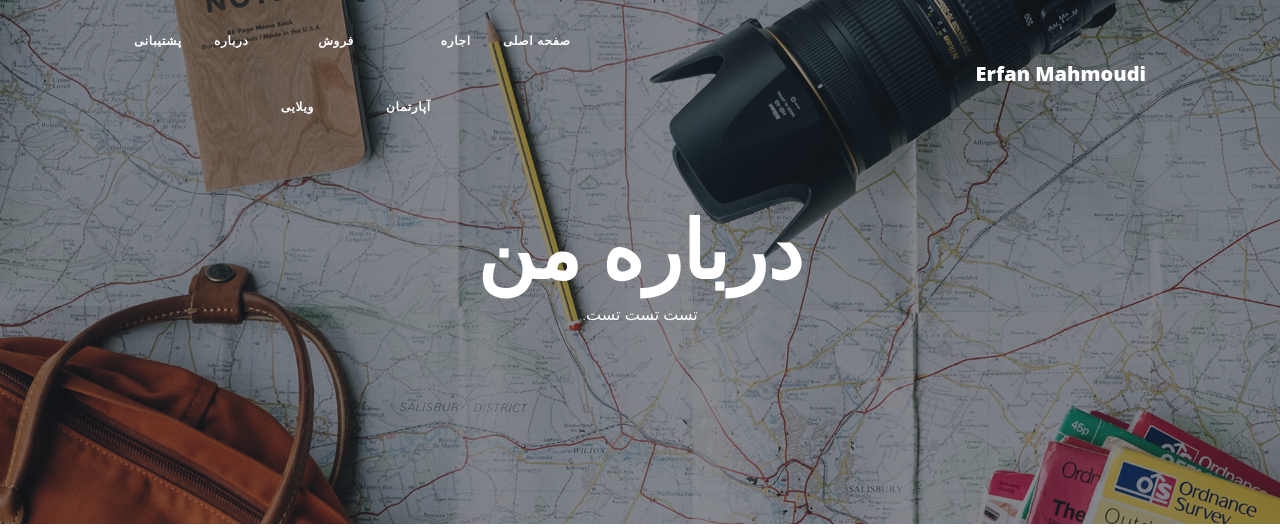
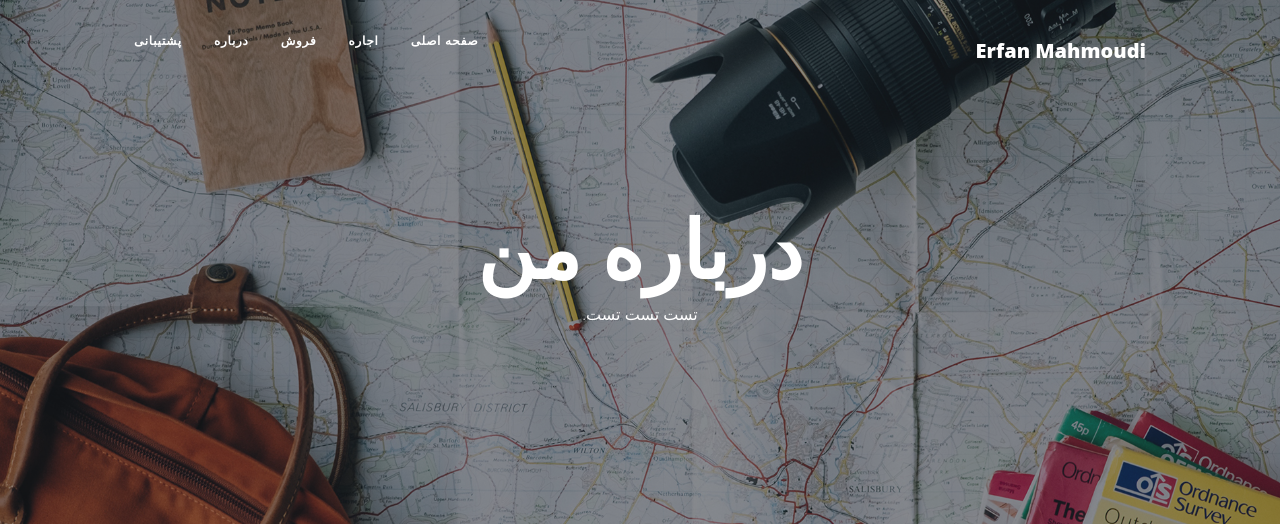
Before and after one commit to ErfanMahmoudiGit/KouKhoone, a Django app: page /about in a window 1280 px wide. Shown: the top 528 px of the page. Run offline with Django 5.2, Linux system fonts and the light colour scheme; data comes from the database, SQL or seed files in the repository; some libraries are stand-ins or nearby versions.

Commit message:
fixed the nested category list bugs

```diff
--- a/blog/models.py
+++ b/blog/models.py
@@ -6,6 +6,10 @@ from extentions.utils import jalali_convertor
 class ArticleManager(models.Manager):
     def published (self):
         return self.filter(status = 'p')
+
+class CategoryManager(models.Manager):
+    def active (self):
+        return self.filter(status = True)
 
 class category(models.Model):
     parent = models.ForeignKey('self', default = None, null = True, blank = True, on_delete = models.SET_NULL, related_name = 'children', verbose_name = "زیردسته")
@@ -21,6 +25,8 @@ class category(models.Model):
 
     def __str__(self):
         return self.title
+
+    objects = CategoryManager()
 
 
 class Article(models.Model):
--- a/blog/static/blog/css/rtl.css
+++ b/blog/static/blog/css/rtl.css
@@ -46,3 +46,66 @@ header.masthead .page-heading .subheading, header.masthead .site-heading .subhea
 .margin_left_for_button {
     margin-left: 30px !important;
 }
+
+.nav ul {
+  padding-right: : 0;
+}
+
+.nav ul li {
+  border-bottom: none;
+  height: 86px;
+  line-height: :86px;
+  font-size: 14px;
+  display: inline-block;
+  float: left;
+  margin: 0 auto;
+}
+
+.nav ul li a {
+  text-decoration: none;
+  color: #000000;
+  display: block;
+  transition: .3s background-color;
+  padding:0 24px;
+}
+
+.nav ul li a:hover {
+  background-color: #5c89c7;
+  color: #FFFFFF;
+}
+
+.nav a {
+  bordor-bottom:none;
+}
+
+.nav li ul {
+  position: absolute;
+  display:none;
+  width: inherit;;
+}
+
+.nav li:hover ul {
+  display: block;
+}
+
+.nav ul li ul li {
+  display: block;
+  float: none !important;
+  height: auto;
+  line-height: 34px;
+}
+
+.nav ul li ul lu ul{
+  position: absolute;
+  right: 100%
+  top: 0;
+  display: none !important;
+}
+
+.nav ul > li > ul > li:hover > ul {
+  display: block !important;
+}
+
+.nav ul > li > ul > li > ul > li:hover > ul {
+  display: block !important;
+}
--- a/blog/templates/blog/partials/category_loop.html
+++ b/blog/templates/blog/partials/category_loop.html
@@ -1,8 +1,8 @@
 <ul class="navbar-nav ms-auto py-4 py-lg-0">
-{% for cat in cat.children.all %}
+{% for cat in cat.children.active %}
   <li class="nav-item">
     <a class="nav-link px-lg-3 py-3 py-lg-4" href="{% url 'blog:category' cat.slug %}">{{cat.title}}</a>
-    {% if cat.children.all %}
+    {% if cat.children.active %}
       {% include 'blog/partials/category_loop.html' %}
     {% endif %}
   </li>
--- a/blog/templates/blog/partials/category_navbar.html
+++ b/blog/templates/blog/partials/category_navbar.html
@@ -1,4 +1,4 @@
-<div class="collapse navbar-collapse" id="navbarResponsive">
+<div class="collapse navbar-collapse nav" id="navbarResponsive">
     <ul class="navbar-nav ms-auto py-4 py-lg-0">
         <li class="nav-item">
           <a class="nav-link px-lg-3 py-3 py-lg-4" href="{% url 'blog:home' %}">صفحه اصلی</a>
@@ -7,7 +7,7 @@
           {% if cat.parent == None %}
             <li class="nav-item">
               <a class="nav-link px-lg-3 py-3 py-lg-4" href="{% url 'blog:category' cat.slug %}">{{cat.title}}</a>
-              {% if cat.children.all %}
+              {% if cat.children.active %}
                 {% include 'blog/partials/category_loop.html' %}
               {% endif %}
             </li>
```
